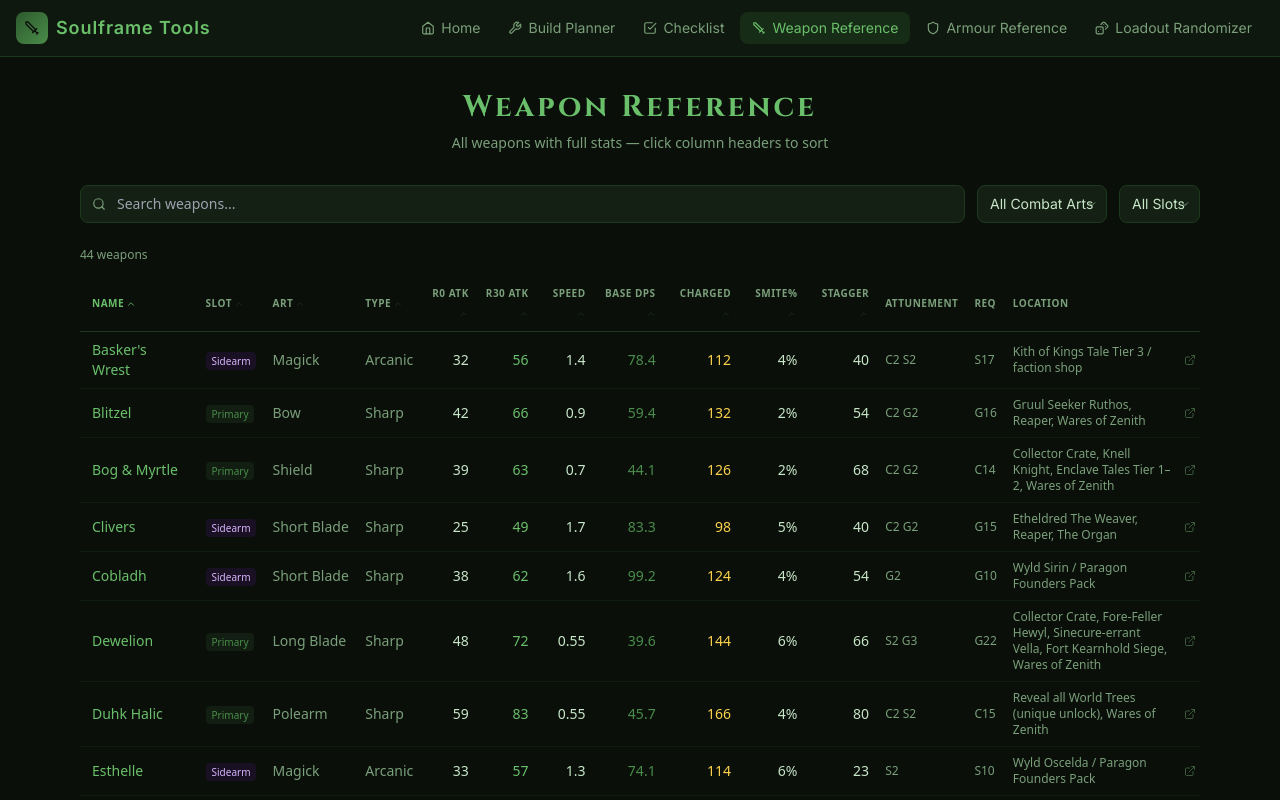
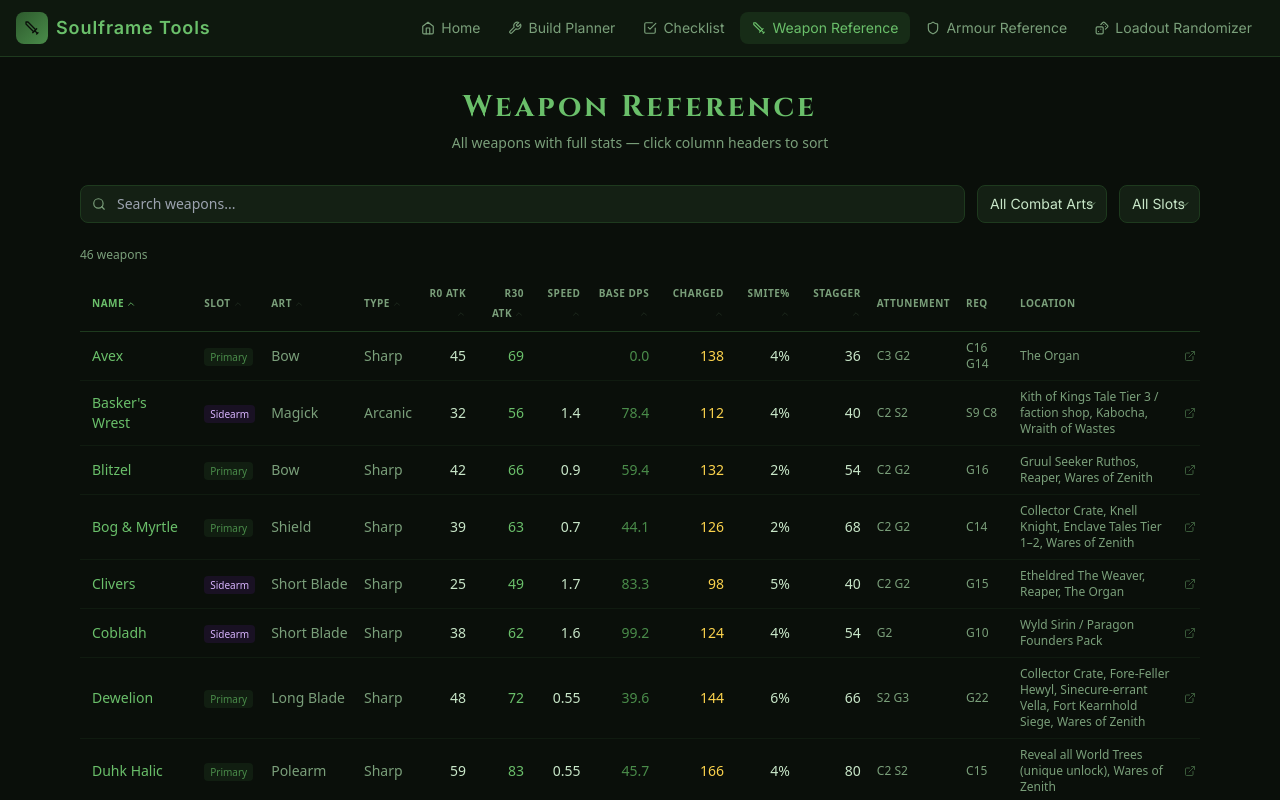
Before and after one commit to EnigmaMachineDev/SoulframeTools, a React (Vite) app: page /weapons in a window 1280 px wide. Shown: the top 800 px of the page. Built offline with nearby package versions, Linux system fonts and the light colour scheme.

Commit message:
added falx and avex

```diff
--- a/src/data/gameData.js
+++ b/src/data/gameData.js
@@ -44,11 +44,12 @@ export const gameData = {
       bows: {
         label: "Bows",
         items: [
+          { id: "wep-avex", name: "Avex" },
           { id: "wep-blitzel", name: "Blitzel" },
           { id: "wep-juniper", name: "Juniper" },
           { id: "wep-maestro", name: "Maestro" },
           { id: "wep-the-starling", name: "The Starling" },
-          { id: "wep-thistle", name: "Thistle" },
+          { id: "wep-thistle", name: "Thistle" }
         ],
       },
       flyblades: {
@@ -71,6 +72,7 @@ export const gameData = {
         label: "Long Blades",
         items: [
           { id: "wep-dewelion", name: "Dewelion" },
+          { id: "wep-falx", name: "Falx" },
           { id: "wep-igne-mora", name: "Igne Mora" },
           { id: "wep-marrows-bane", name: "Marrow's Bane" },
           { id: "wep-nurash", name: "Nurash" },
--- a/src/data/pacts.js
+++ b/src/data/pacts.js
@@ -218,10 +218,8 @@ export const PACTS = [
 ];
 
 // Pact Art Virtue Bonus costs and values
-// Each rank costs cumulative: rank 1 = 1pt, rank 2 = 3pts, rank 3 = 6pts, rank 4 = 10pts
-// Each rank provides cumulative virtue: rank 1 = 1, rank 2 = 2, rank 3 = 3, rank 4 = 4 (as of Preludes 13)
-export const PACT_ART_VIRTUE_COSTS = [1, 3, 6, 10];
-export const PACT_ART_VIRTUE_VALUES = [1, 2, 3, 4];
+export const PACT_ART_VIRTUE_COSTS = [1, 2, 3];
+export const PACT_ART_VIRTUE_VALUES = [1, 3, 6];
 
 // General Pact Arts (standardized across all pacts)
 export const GENERAL_ARTS = [
--- a/src/data/weapons.js
+++ b/src/data/weapons.js
@@ -10,14 +10,15 @@ export const COMBAT_ARTS = [
 export const WEAPONS = [
   // === BOWS (Primary) ===
   { name: 'Blitzel', combatArt: 'Bow', damageType: 'Sharp', rank0Damage: 42, baseDamage: 66, attackSpeed: 0.9, smiteChance: 2, staggerDamage: 54, attunement: { courage: 2, spirit: 0, grace: 2 }, virtueReq: { grace: 16 }, attuneCap: 28, slot: 'Primary', location: 'Gruul Seeker Ruthos, Reaper, Wares of Zenith' },
-  { name: 'Juniper', combatArt: 'Bow', damageType: 'Sharp', rank0Damage: 43, baseDamage: 67, attackSpeed: 0.85, smiteChance: 6, staggerDamage: 50, attunement: { courage: 0, spirit: 2, grace: 2 }, virtueReq: { grace: 15 }, attuneCap: 29, slot: 'Primary', location: 'Juniper Echo Stones (world collectible — one copy only)' },
+  { name: 'Avex', combatArt: 'Bow', damageType: 'Sharp', rank0Damage: 45, baseDamage: 69, attackSpeed: null, smiteChance: 4, staggerDamage: 36, attunement: { courage: 3, spirit: 0, grace: 2 }, virtueReq: { courage: 16, grace: 14 }, attuneCap: null, slot: 'Primary', location: 'The Organ' },
+  { name: 'Juniper', combatArt: 'Bow', damageType: 'Sharp', rank0Damage: 43, baseDamage: 67, attackSpeed: 0.85, smiteChance: 6, staggerDamage: 50, attunement: { courage: 0, spirit: 2, grace: 2 }, virtueReq: { grace: 9, spirit: 7 }, attuneCap: 29, slot: 'Primary', location: 'Juniper Echo Stones (world collectible — one copy only)' },
   { name: 'Maestro', combatArt: 'Bow', damageType: 'Sharp', rank0Damage: 41, baseDamage: 65, attackSpeed: 0.75, smiteChance: 5, staggerDamage: 54, attunement: { courage: 0, spirit: 2, grace: 2 }, virtueReq: { grace: 16 }, attuneCap: 28, slot: 'Primary', location: 'Banneret, Kabocha, Knell Knight, Thawtide Hunter, The Mendicant King' },
   { name: 'The Starling', combatArt: 'Bow', damageType: 'Sharp', rank0Damage: 45, baseDamage: 69, attackSpeed: 1.1, smiteChance: 6, staggerDamage: 54, attunement: { courage: 0, spirit: 0, grace: 2 }, virtueReq: { grace: 10 }, attuneCap: 30, slot: 'Primary', location: 'Wyld Sirin / Paragon Founders Pack' },
   { name: 'Thistle', combatArt: 'Bow', damageType: 'Sharp', rank0Damage: 36, baseDamage: 60, attackSpeed: 0.8, smiteChance: 5, staggerDamage: 50, attunement: { courage: 0, spirit: 0, grace: 1 }, virtueReq: {}, attuneCap: 36, slot: 'Primary', location: "Starter weapon (Sirin pact) — Alca's Children, Kith of Kings faction shops" },
 
   // === FLYBLADES (Sidearm) ===
   { name: 'Precklies', combatArt: 'Flyblade', damageType: 'Sharp', rank0Damage: 25, baseDamage: 49, attackSpeed: 1.6, smiteChance: 4, staggerDamage: 19, attunement: { courage: 0, spirit: 0, grace: 1 }, virtueReq: {}, attuneCap: 25, slot: 'Sidearm', location: 'Collector Crate, Banneret, Hunter, Nimrod, Kith of Kings faction shop' },
-  { name: 'Skílter', combatArt: 'Flyblade', damageType: 'Sharp', rank0Damage: 29, baseDamage: 53, attackSpeed: 1.5, smiteChance: 3, staggerDamage: 21, attunement: { courage: 2, spirit: 0, grace: 2 }, virtueReq: { grace: 14 }, attuneCap: 19, slot: 'Sidearm', location: 'Collector Crate, Ode Chest, Gruul Seeker Ruthos, Reaper, Wares of Zenith' },
+  { name: 'Skílter', combatArt: 'Flyblade', damageType: 'Sharp', rank0Damage: 29, baseDamage: 53, attackSpeed: 1.5, smiteChance: 3, staggerDamage: 21, attunement: { courage: 2, spirit: 0, grace: 2 }, virtueReq: { grace: 7, courage: 7 }, attuneCap: 19, slot: 'Sidearm', location: 'Collector Crate, Ode Chest, Gruul Seeker Ruthos, Reaper, Wares of Zenith' },
   { name: 'Thrice Spurns', combatArt: 'Flyblade', damageType: 'Sharp', rank0Damage: 31, baseDamage: 55, attackSpeed: 1.5, smiteChance: 4, staggerDamage: 21, attunement: { courage: 2, spirit: 0, grace: 0 }, virtueReq: { courage: 10 }, attuneCap: 21, slot: 'Sidearm', location: 'Wyld Tethren / Paragon Founders Pack' },
 
   // === GREATSWORDS (Primary) ===
@@ -26,6 +27,7 @@ export const WEAPONS = [
   { name: 'The Paragon', combatArt: 'Greatsword', damageType: 'Sharp', rank0Damage: 67, baseDamage: 91, attackSpeed: 0.5, smiteChance: 7, staggerDamage: 94, attunement: { courage: 2, spirit: 2, grace: 2 }, virtueReq: {}, attuneCap: 134, slot: 'Primary', location: 'Paragon Founders Pack' },
 
   // === LONG BLADES (Primary) ===
+  { name: 'Falx', combatArt: 'Long Blade', damageType: 'Sharp', rank0Damage: 52, baseDamage: 76, attackSpeed: null, smiteChance: 5, staggerDamage: 34, attunement: { courage: 3, spirit: 0, grace: 0 }, virtueReq: { courage: 15 }, attuneCap: null, slot: 'Primary', location: 'The Organ' },
   { name: 'Dewelion', combatArt: 'Long Blade', damageType: 'Sharp', rank0Damage: 48, baseDamage: 72, attackSpeed: 0.55, smiteChance: 6, staggerDamage: 66, attunement: { courage: 0, spirit: 2, grace: 3 }, virtueReq: { grace: 22 }, attuneCap: 22, slot: 'Primary', location: 'Collector Crate, Fore-Feller Hewyl, Sinecure-errant Vella, Fort Kearnhold Siege, Wares of Zenith' },
   { name: 'Igne Mora', combatArt: 'Long Blade', damageType: 'Sharp', rank0Damage: 47, baseDamage: 71, attackSpeed: 0.6, smiteChance: 1, staggerDamage: 64, attunement: { courage: 2, spirit: 0, grace: 2 }, virtueReq: { courage: 12 }, attuneCap: 29, slot: 'Primary', location: 'Kith of Kings Tale Tier 3 / faction shop, Wares of Zenith' },
   { name: "Marrow's Bane", combatArt: 'Long Blade', damageType: 'Sharp', rank0Damage: 54, baseDamage: 78, attackSpeed: 0.5, smiteChance: 5, staggerDamage: 74, attunement: { courage: 4, spirit: 0, grace: 0 }, virtueReq: { courage: 25 }, attuneCap: 27, slot: 'Primary', location: 'Gourdo, Kabocha, Wares of Zenith' },
@@ -44,9 +46,9 @@ export const WEAPONS = [
   { name: 'The Erstroot', combatArt: 'Magick', damageType: 'Arcanic', rank0Damage: 40, baseDamage: 64, attackSpeed: 0.95, smiteChance: 6, staggerDamage: 27, attunement: { courage: 0, spirit: 3, grace: 0 }, virtueReq: { spirit: 19 }, attuneCap: 27, slot: 'Primary', location: 'Collector Crate, Wraith of Wastes, The Organ, Wares of Zenith' },
 
   // === MAGICK - Wristcasters (Sidearm) ===
-  { name: "Basker's Wrest", combatArt: 'Magick', damageType: 'Arcanic', rank0Damage: 32, baseDamage: 56, attackSpeed: 1.4, smiteChance: 4, staggerDamage: 40, attunement: { courage: 2, spirit: 2, grace: 0 }, virtueReq: { spirit: 17 }, attuneCap: 21, slot: 'Sidearm', location: 'Kith of Kings Tale Tier 3 / faction shop' },
+  { name: "Basker's Wrest", combatArt: 'Magick', damageType: 'Arcanic', rank0Damage: 32, baseDamage: 56, attackSpeed: 1.4, smiteChance: 4, staggerDamage: 40, attunement: { courage: 2, spirit: 2, grace: 0 }, virtueReq: { spirit: 9, courage: 8 }, attuneCap: 21, slot: 'Sidearm', location: 'Kith of Kings Tale Tier 3 / faction shop, Kabocha, Wraith of Wastes' },
   { name: 'Esthelle', combatArt: 'Magick', damageType: 'Arcanic', rank0Damage: 33, baseDamage: 57, attackSpeed: 1.3, smiteChance: 6, staggerDamage: 23, attunement: { courage: 0, spirit: 2, grace: 0 }, virtueReq: { spirit: 10 }, attuneCap: 22, slot: 'Sidearm', location: 'Wyld Oscelda / Paragon Founders Pack' },
-  { name: 'Odiac', combatArt: 'Magick', damageType: 'Voltaic', rank0Damage: 32, baseDamage: 56, attackSpeed: 1.5, smiteChance: 6, staggerDamage: 25, attunement: { courage: 2, spirit: 2, grace: 0 }, virtueReq: { spirit: 14 }, attuneCap: 21, slot: 'Sidearm', location: "Banneret, Nimrod, War Caster, Alca's Children faction shop, Wares of Zenith" },
+  { name: 'Odiac', combatArt: 'Magick', damageType: 'Voltaic', rank0Damage: 32, baseDamage: 56, attackSpeed: 1.5, smiteChance: 6, staggerDamage: 25, attunement: { courage: 2, spirit: 2, grace: 0 }, virtueReq: { spirit: 8, courage: 8 }, attuneCap: 21, slot: 'Sidearm', location: "Banneret, Nimrod, War Caster, Alca's Children faction shop, Wares of Zenith" },
 
   // === POLEARMS (Primary) ===
   { name: 'Duhk Halic', combatArt: 'Polearm', damageType: 'Sharp', rank0Damage: 59, baseDamage: 83, attackSpeed: 0.55, smiteChance: 4, staggerDamage: 80, attunement: { courage: 2, spirit: 2, grace: 0 }, virtueReq: { courage: 15 }, attuneCap: 39, slot: 'Primary', location: 'Reveal all World Trees (unique unlock), Wares of Zenith' },
@@ -63,10 +65,12 @@ export const WEAPONS = [
   { name: 'Rostrum', combatArt: 'Short Blade', damageType: 'Sharp', rank0Damage: 37, baseDamage: 61, attackSpeed: 1.2, smiteChance: 5, staggerDamage: 60, attunement: { courage: 0, spirit: 2, grace: 2 }, virtueReq: { grace: 15 }, attuneCap: 25, slot: 'Primary', location: 'Banneret, Kabocha, Knell Knight, Thawtide Hunter, The Mendicant King' },
   { name: 'The Royal Tines', combatArt: 'Short Blade', damageType: 'Sharp', rank0Damage: 26, baseDamage: 50, attackSpeed: 1.1, smiteChance: 6, staggerDamage: 47, attunement: { courage: 0, spirit: 2, grace: 2 }, virtueReq: { grace: 12 }, attuneCap: 17, slot: 'Primary', location: 'Collector Crate, Vadagar Stag, Wares of Zenith' },
   { name: 'Unsula', combatArt: 'Short Blade', damageType: 'Sharp', rank0Damage: 26, baseDamage: 50, attackSpeed: 1.3, smiteChance: 5, staggerDamage: 47, attunement: { courage: 2, spirit: 0, grace: 2 }, virtueReq: { grace: 14 }, attuneCap: 17, slot: 'Primary', location: 'Ode Chest, Banneret, Nimrod, Fore-Feller Hewyl, Gruul Seeker Sontaro, Sinecure-errant, Fort Sieges, Wares of Zenith' },
+
+  // === SHORT BLADES - Dual Blades (Sidearm) ===
   { name: 'Clivers', combatArt: 'Short Blade', damageType: 'Sharp', rank0Damage: 25, baseDamage: 49, attackSpeed: 1.7, smiteChance: 5, staggerDamage: 40, attunement: { courage: 2, spirit: 0, grace: 2 }, virtueReq: { grace: 15 }, attuneCap: 25, slot: 'Sidearm', location: 'Etheldred The Weaver, Reaper, The Organ' },
   { name: 'Cobladh', combatArt: 'Short Blade', damageType: 'Sharp', rank0Damage: 38, baseDamage: 62, attackSpeed: 1.6, smiteChance: 4, staggerDamage: 54, attunement: { courage: 0, spirit: 0, grace: 2 }, virtueReq: { grace: 10 }, attuneCap: 26, slot: 'Sidearm', location: 'Wyld Sirin / Paragon Founders Pack' },
   { name: 'Grinn', combatArt: 'Short Blade', damageType: 'Sharp', rank0Damage: 36, baseDamage: 60, attackSpeed: 1.8, smiteChance: 6, staggerDamage: 60, attunement: { courage: 2, spirit: 0, grace: 2 }, virtueReq: { grace: 16 }, attuneCap: 23, slot: 'Sidearm', location: 'Ode Chest, Banneret, Nimrod, Fore-Feller Hewyl, Gruul Seeker Ruthos, Gruul Seeker Sontaro, Sinecure-errant, Fort Sieges, Wares of Zenith' },
   { name: 'Nettle', combatArt: 'Short Blade', damageType: 'Sharp', rank0Damage: 33, baseDamage: 57, attackSpeed: 1.5, smiteChance: 3, staggerDamage: 54, attunement: { courage: 0, spirit: 0, grace: 1 }, virtueReq: {}, attuneCap: 32, slot: 'Sidearm', location: 'The Steelsinger (quest reward), Collector Crate, Knell Knight, Wares of Zenith' },
   { name: 'Virdigris', combatArt: 'Short Blade', damageType: 'Sharp', rank0Damage: 38, baseDamage: 62, attackSpeed: 1.4, smiteChance: 4, staggerDamage: 60, attunement: { courage: 0, spirit: 2, grace: 2 }, virtueReq: { grace: 15 }, attuneCap: 24, slot: 'Sidearm', location: 'Collector Crate, Etheldred The Weaver, Seachnall The Widower, Enclave Tales Tier 1–2, Wares of Zenith' },
-  { name: 'Witan', combatArt: 'Short Blade', damageType: 'Sharp', rank0Damage: 37, baseDamage: 61, attackSpeed: 1.6, smiteChance: 5, staggerDamage: 60, attunement: { courage: 0, spirit: 2, grace: 2 }, virtueReq: { grace: 15 }, attuneCap: 23, slot: 'Sidearm', location: "Collector Crate, Alca's Children Tale Tier 3 / faction shop, Wares of Zenith" },
+  { name: 'Witan', combatArt: 'Short Blade', damageType: 'Sharp', rank0Damage: 37, baseDamage: 61, attackSpeed: 1.6, smiteChance: 5, staggerDamage: 60, attunement: { courage: 0, spirit: 2, grace: 2 }, virtueReq: { grace: 7, spirit: 8 }, attuneCap: 23, slot: 'Sidearm', location: "Collector Crate, Alca's Children Tale Tier 3 / faction shop, Wares of Zenith" },
 ];
```
